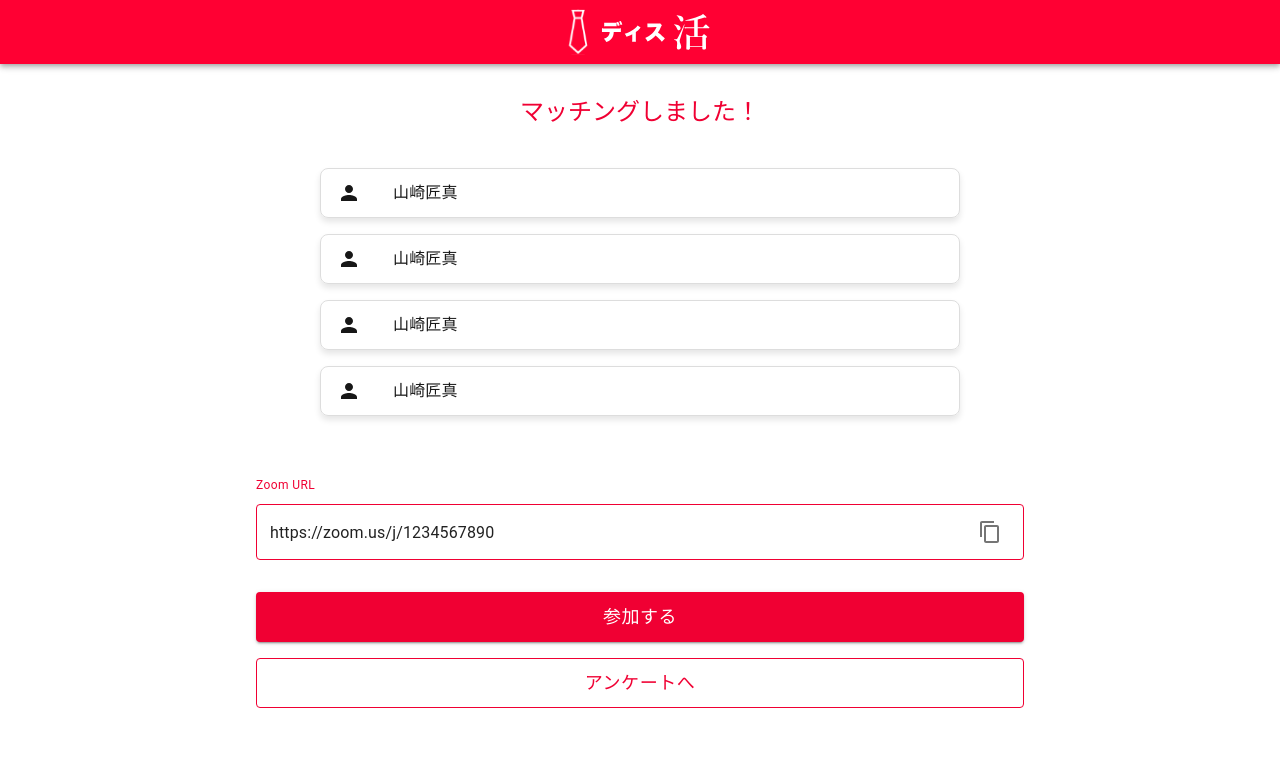
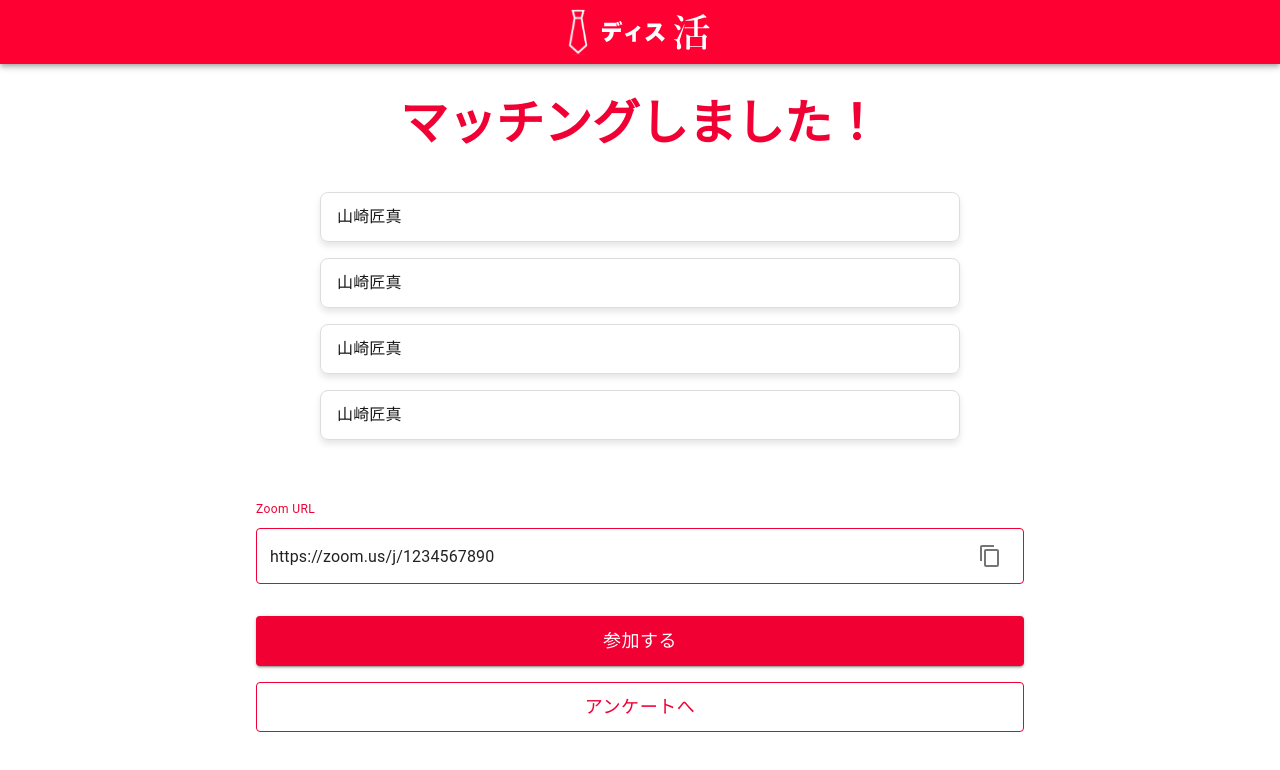
Before and after one commit to tkm427/docomo_frontend, a Next.js app: page /match in a window 1280 px wide. Shown: the top 770 px of the page. Built offline with nearby package versions, Linux system fonts and the light colour scheme.

Commit message:
add submit button

```diff
--- a/src/app/survey/page.tsx
+++ b/src/app/survey/page.tsx
@@ -18,6 +18,7 @@ import {
   Accordion,
   AccordionSummary,
   AccordionDetails,
+  Button,  // Buttonをインポート
 } from '@mui/material';
 import ExpandMoreIcon from '@mui/icons-material/ExpandMore';
 import Header from '../../components/Header'; // Headerコンポーネントのインポート
@@ -162,6 +163,27 @@ const SurveyPage = () => {
               )}
             </Box>
           ))}
+
+          {/* 送信ボタンを追加 */}
+          <Box sx={{ display: 'flex', justifyContent: 'center', mt: 4 }}>
+            <Button
+              variant="contained"
+              sx={{
+                backgroundColor: '#F00033',
+                color: '#fff',
+                width: '50%',
+                padding: '10px 0',
+                borderRadius: '8px',
+                fontSize: '1.2rem',
+                fontWeight: 'bold',
+                '&:hover': {
+                  backgroundColor: '#d0002b',
+                },
+              }}
+            >
+              送信
+            </Button>
+          </Box>
         </Paper>
       </Container>
     </RecoilRoot>
--- a/src/components/MatchingResultPage.tsx
+++ b/src/components/MatchingResultPage.tsx
@@ -1,13 +1,13 @@
+// src/components/MatchingResultPage.tsx
 import React from 'react';
-import { Box, Typography, List, ListItem, ListItemAvatar, ListItemText, TextField, Button } from '@mui/material';
-import PersonIcon from '@mui/icons-material/Person';
+import { Box, Typography } from '@mui/material';
 import ZoomURLText from './ZoomURLText';
 import ActionButton from './ActionButton';
 import MemberList from './MemberList';
 
 export default function MatchingResultPage() {
-    const members = ['山崎匠真', '山崎匠真', '山崎匠真', '山崎匠真'];
-    const zoomUrl = 'https://zoom.us/j/1234567890';
+  const members = ['山崎匠真', '山崎匠真', '山崎匠真', '山崎匠真'];
+  const zoomUrl = 'https://zoom.us/j/1234567890';
   return (
     <div>
       {/* コンテンツエリア */}
@@ -21,7 +21,7 @@ export default function MatchingResultPage() {
         }}
       >
         {/* マッチングしましたテキスト */}
-        <Typography variant="h5" sx={{ color: '#F00033', mb: 4 }}>
+        <Typography variant="h3" sx={{ color: '#F00033', mb: 4, fontWeight: 'bold' }}>
           マッチングしました！
         </Typography>
 
--- a/src/components/MemberList.tsx
+++ b/src/components/MemberList.tsx
@@ -1,6 +1,6 @@
+// src/components/MemberList.tsx
 import React from 'react';
-import { Box, List, ListItem, ListItemAvatar, ListItemText } from '@mui/material';
-import PersonIcon from '@mui/icons-material/Person';
+import { Box, List, ListItem, ListItemText } from '@mui/material';
 
 type MemberListProps = {
   members: string[];
@@ -13,15 +13,13 @@ export default function MemberList({ members }: MemberListProps) {
         <ListItem
           key={index}
           sx={{
-                border: '1px solid #ddd',  // 境界線を追加
-                borderRadius: '8px',       // 角を丸める
-                boxShadow: '0 4px 6px rgba(0, 0, 0, 0.1)', // 影をつける
-                mb: 2,                     // 下に少しマージン
+            border: '1px solid #ddd',
+            borderRadius: '8px',
+            boxShadow: '0 4px 6px rgba(0, 0, 0, 0.1)',
+            mb: 2,
           }}
         >
-            <ListItemAvatar>
-                <PersonIcon />
-            </ListItemAvatar>
+          {/* アイコンを削除し、名前のみ表示 */}
           <ListItemText primary={name} />
         </ListItem>
       ))}
```
Lines whose indentation alone changed are shown as unchanged.
